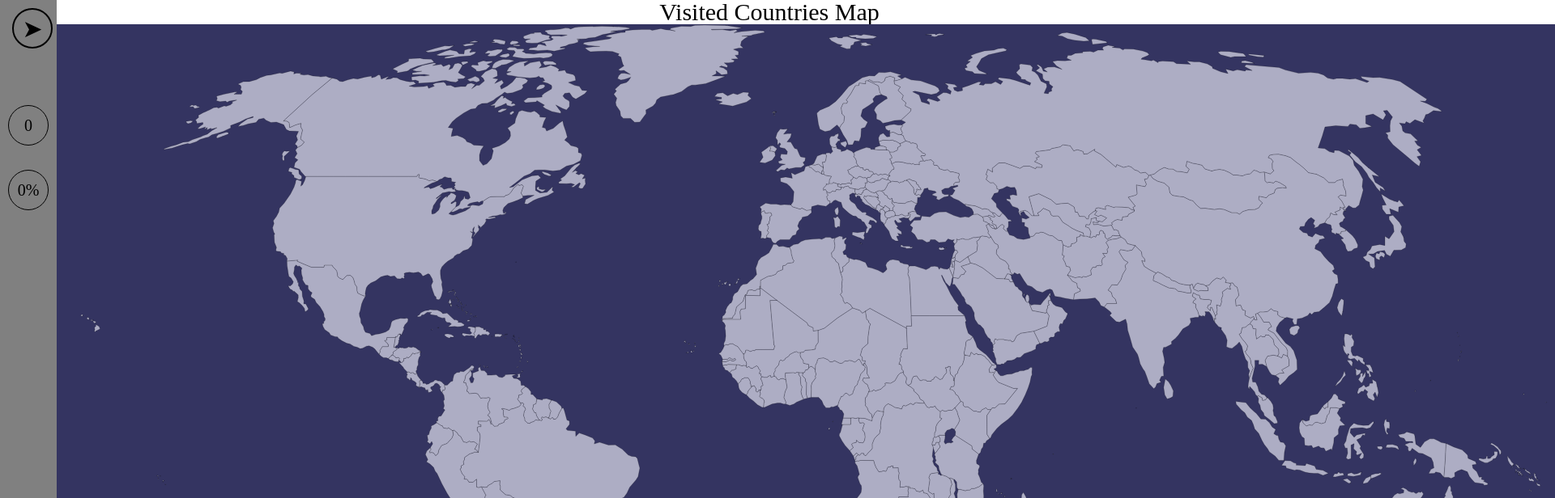
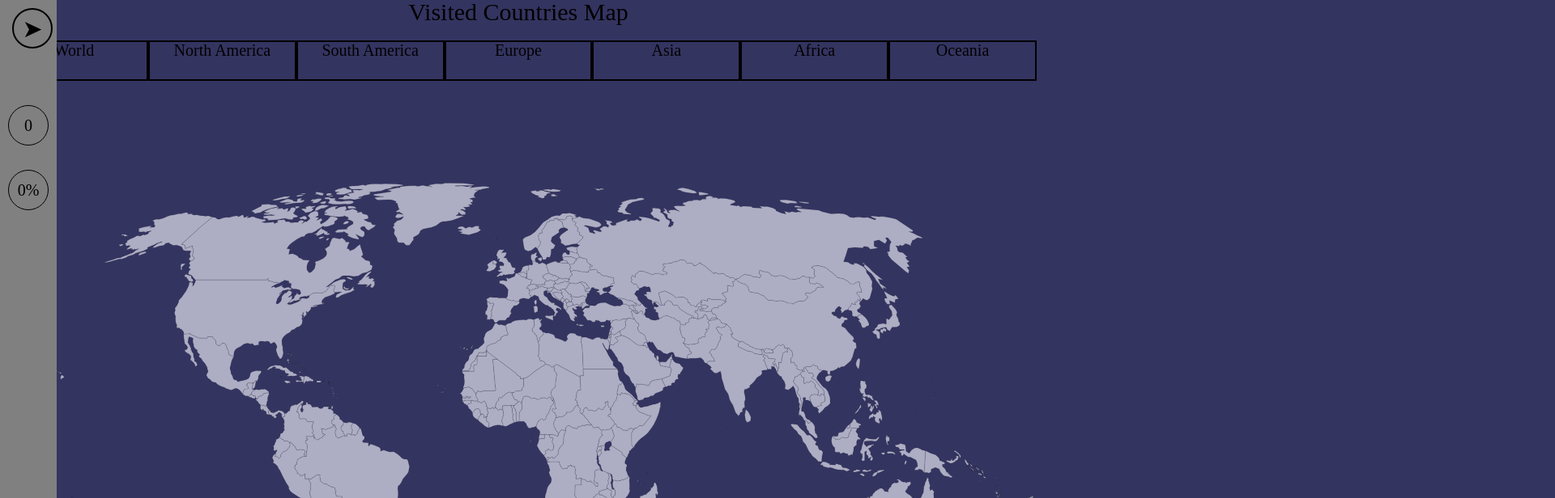
Before and after one commit to KirillPanasiuk9/Visited-Countries-Map, a React (Create React App) app: page / in a window 1280 px wide. Shown: the top 616 px of the page at 81% size, 1920 px wide, since content can reach past the window. Built offline with nearby package versions, Linux system fonts and the light colour scheme; the HTML template or start-up script is replaced by a standard one.

Commit message:
add zoom for continents

```diff
--- a/src/App.css
+++ b/src/App.css
@@ -35,6 +35,9 @@ img{vertical-align: top;}
 
 h1,h2,h3,h4,h5,h6{font-size:inherit;font-weight: 400;}
 
+body {
+    background-color: #343461;
+}
 
 .currentCountry {
     position: absolute;
@@ -43,9 +46,27 @@ h1,h2,h3,h4,h5,h6{font-size:inherit;font-weight: 400;}
     color: white;
 }
 
-svg {
+.mapContainer {
+    width: 100%;
+    overflow: hidden;
+    /*width: 100px;*/
+    transform: unset;
+}
+
+.map {
+    margin-top: 100px;
     background-color: #343461;
     margin-bottom: 0;
+    width: 100%;
+    height: 100%;
+    z-index: 0;
+    transition: 1s;
+    position: fixed;
+}
+
+svg {
+    /*position: absolute;*/
+    /*z-index: 0;*/
 }
 
 svg path {
--- a/src/Components/NavBar/NavBar.jsx
+++ b/src/Components/NavBar/NavBar.jsx
@@ -1,8 +1,9 @@
 import React, {useState} from 'react';
 import "./navBar.css"
 import ListVisitedCountries from "../CountriesList/ListVisitedCountries";
+import NavBar_Continents from "../NavBar_Continents/NavBar_Continents";
 
-const NavBar = ({visitedCountries}) => {
+const NavBar = ({visitedCountries, zoomContinent}) => {
 
     const [visible, setVisible] = useState(false)
 
@@ -57,6 +58,7 @@ const NavBar = ({visitedCountries}) => {
             <div className="title">
                 {"Visited Countries Map"}
             </div>
+            <NavBar_Continents zoomContinent={zoomContinent}/>
         </div>
     );
 };
--- a/src/Components/NavBar/navBar.css
+++ b/src/Components/NavBar/navBar.css
@@ -1,16 +1,24 @@
 .navBar {
-    width: 1900px;
+    width: 100%;
+    height: 100px;
+    zoom: 100%;
+    position: fixed;
+    z-index: 1000;
 }
 
 .title {
     font-size: 30px;
     margin: 0 auto;
     text-align: center;
+    height: 50px;
 }
 
+
 .slideBar {
-    height: 1000px;
-    position: absolute;
+    position: fixed;
+    z-index: 1000;
+    zoom: unset;
+    height: 100%;
     background-color: grey;
     transition: 1s;
     font-size: 16px;
--- /dev/null
+++ b/src/Components/NavBar_Continents/NavBar_Continents.jsx
@@ -0,0 +1,47 @@
+import React from 'react';
+import "./navBar_Continents.css";
+
+const NavBar_Continents = ({zoomContinent}) => {
+
+    const zoomWorld = () => {
+        zoomContinent("World")
+    }
+
+    const zoomNorthAmerica = () => {
+        zoomContinent("North America")
+    }
+
+    const zoomSouthAmerica = () => {
+        zoomContinent("South America")
+    }
+
+    const zoomEurope = () => {
+        zoomContinent("Europe")
+    }
+
+    const zoomAsia = () => {
+        zoomContinent("Asia")
+    }
+
+    const zoomAfrica = () => {
+        zoomContinent("Africa")
+    }
+
+    const zoomOceania = () => {
+        zoomContinent("Oceania")
+    }
+
+    return (
+        <div className="navBar_Continents">
+            <div className="continent" onClick={zoomWorld}>{"World"}</div>
+            <div className="continent" onClick={zoomNorthAmerica}>{"North America"}</div>
+            <div className="continent" onClick={zoomSouthAmerica}>{"South America"}</div>
+            <div className="continent" onClick={zoomEurope}>{"Europe"}</div>
+            <div className="continent" onClick={zoomAsia}>{"Asia"}</div>
+            <div className="continent" onClick={zoomAfrica}>{"Africa"}</div>
+            <div className="continent" onClick={zoomOceania}>{"Oceania"}</div>
+        </div>
+    );
+};
+
+export default NavBar_Continents;
--- /dev/null
+++ b/src/Components/NavBar_Continents/navBar_Continents.css
@@ -0,0 +1,14 @@
+.navBar_Continents {
+    width: 100%;
+    height: 50px;
+    display: flex;
+    justify-content: center;
+    flex-direction: row;
+    font-size: 20px;
+}
+
+.continent {
+    width: calc((1/7) *100%);
+    border: black solid 2px;
+    text-align: center;
+}
```
Also changed, not shown: src/App.js.
